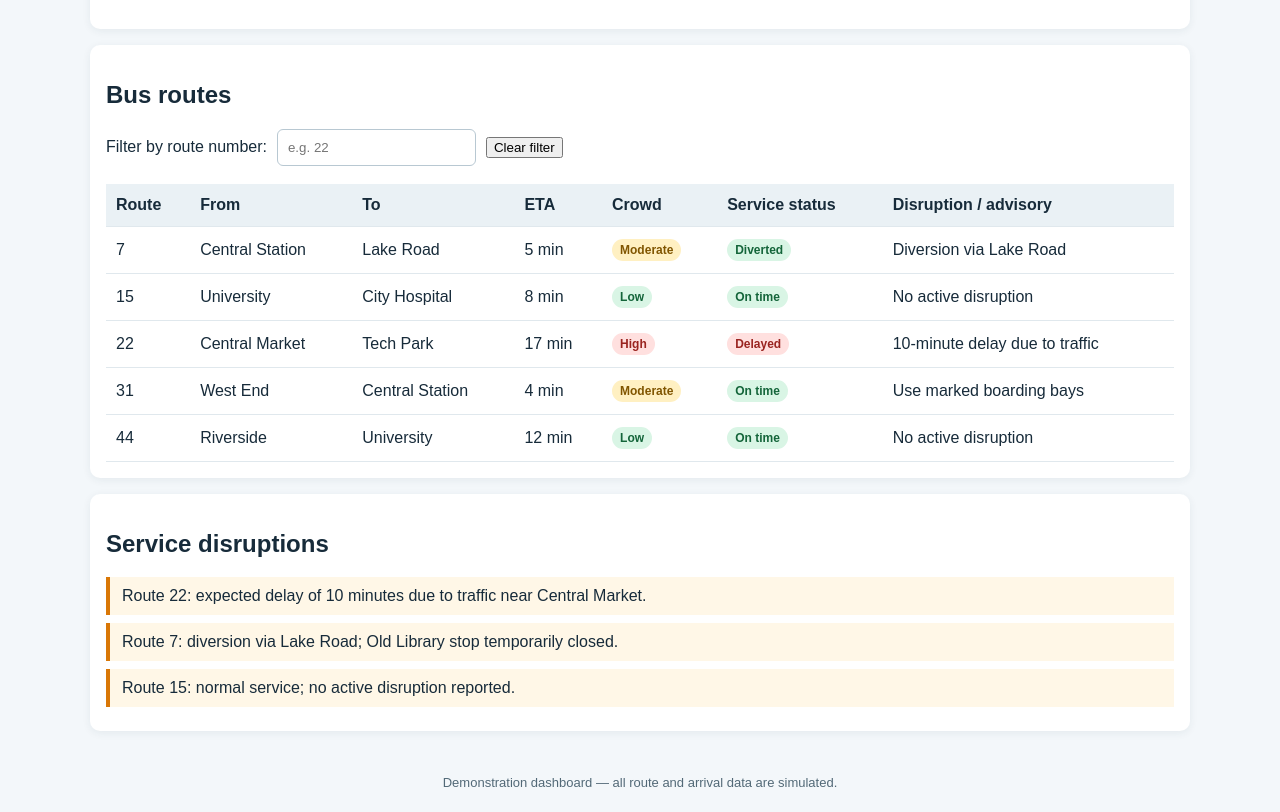
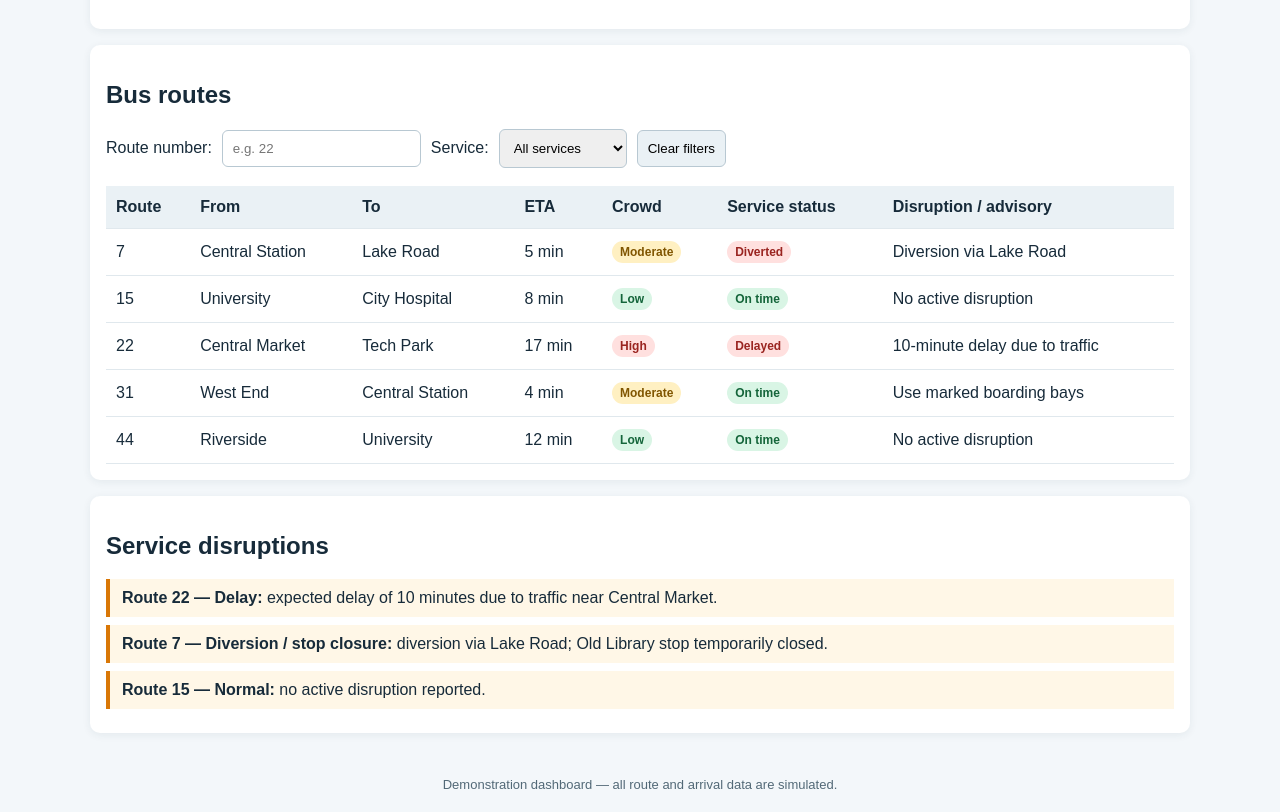
Before and after one commit to HarshidGiriver/public-transport-monitor, a plain HTML site: page index.html in a window 1280 px wide. Shown: the part 368-1180 px from the top of the page. Drawn offline with Linux system fonts and the light colour scheme.

Commit message:
Enhanced

```diff
--- a/index.html
+++ b/index.html
@@ -48,10 +48,14 @@
       gap: 10px;
       align-items: center;
     }
-    input, select {
+    input, select, button {
       padding: 10px;
       border: 1px solid #b8c8d2;
       border-radius: 6px;
+    }
+    button {
+      cursor: pointer;
+      background: #eaf1f5;
     }
     table {
       width: 100%;
@@ -73,7 +77,7 @@
       font-size: 12px;
       font-weight: bold;
     }
-    .low {
+    .low, .normal {
       background: #d9f5e5;
       color: #14653a;
     }
@@ -81,13 +85,9 @@
       background: #fff0c2;
       color: #805500;
     }
-    .high, .delayed {
+    .high, .delayed, .diverted {
       background: #ffe0df;
       color: #9a2420;
-    }
-    .normal {
-      background: #d9f5e5;
-      color: #14653a;
     }
     .disruption {
       border-left: 4px solid #d97706;
@@ -102,12 +102,8 @@
       font-size: 13px;
     }
     @media (max-width: 650px) {
-      table {
-        font-size: 12px;
-      }
-      th, td {
-        padding: 8px 5px;
-      }
+      table { font-size: 12px; }
+      th, td { padding: 8px 5px; }
     }
   </style>
 </head>
@@ -118,18 +114,9 @@
 </header>
 <main>
   <section class="summary">
-      <div class="card">
-        <div>Routes monitored</div>
-        <div class="metric" id="routeCount">0</div>
-      </div>
-      <div class="card">
-        <div>Service disruptions</div>
-        <div class="metric" id="disruptionCount">0</div>
-      </div>
-      <div class="card">
-        <div>High crowd level</div>
-        <div class="metric" id="highCount">0</div>
-      </div>
+    <div class="card"><div>Routes monitored</div><div class="metric" id="routeCount">0</div></div>
+    <div class="card"><div>Service disruptions</div><div class="metric" id="disruptionCount">0</div></div>
+    <div class="card"><div>High crowd level</div><div class="metric" id="highCount">0</div></div>
   </section>
 
   <section class="panel" style="margin-top:16px">
@@ -141,10 +128,18 @@
   <section class="panel" style="margin-top:16px">
     <h2>Bus routes</h2>
     <div class="toolbar">
-        <label for="routeFilter">Filter by route number:</label>
+      <label for="routeFilter">Route number:</label>
       <input id="routeFilter" type="search" placeholder="e.g. 22" aria-label="Filter route number">
-        <button id="clearFilter" type="button">Clear filter</button>
+
+      <label for="statusFilter">Service:</label>
+      <select id="statusFilter">
+        <option value="all">All services</option>
+        <option value="disrupted">Disrupted only</option>
+        <option value="normal">On time only</option>
+      </select>
+      <button id="clearFilter" type="button">Clear filters</button>
     </div>
+
     <div style="overflow-x:auto">
       <table>
         <thead>
@@ -161,74 +156,44 @@
         <tbody id="routeRows"></tbody>
       </table>
     </div>
+    <p id="emptyMessage" hidden>No routes match the selected filters.</p>
   </section>
 
   <section class="panel" style="margin-top:16px">
     <h2>Service disruptions</h2>
-      <div class="disruption">Route 22: expected delay of 10 minutes due to traffic near Central Market.</div>
-      <div class="disruption">Route 7: diversion via Lake Road; Old Library stop temporarily closed.</div>
-      <div class="disruption">Route 15: normal service; no active disruption reported.</div>
+    <div class="disruption"><b>Route 22 — Delay:</b> expected delay of 10 minutes due to traffic near Central Market.</div>
+    <div class="disruption"><b>Route 7 — Diversion / stop closure:</b> diversion via Lake Road; Old Library stop temporarily closed.</div>
+    <div class="disruption"><b>Route 15 — Normal:</b> no active disruption reported.</div>
   </section>
 </main>
-
 <footer>Demonstration dashboard — all route and arrival data are simulated.</footer>
 
 <script>
   const buses = [
-      {
-        route: "7",
-        from: "Central Station",
-        to: "Lake Road",
-        eta: "5 min",
-        crowd: "Moderate",
-        status: "Diverted",
-        advisory: "Diversion via Lake Road"
-      },
-      {
-        route: "15",
-        from: "University",
-        to: "City Hospital",
-        eta: "8 min",
-        crowd: "Low",
-        status: "On time",
-        advisory: "No active disruption"
-      },
-      {
-        route: "22",
-        from: "Central Market",
-        to: "Tech Park",
-        eta: "17 min",
-        crowd: "High",
-        status: "Delayed",
-        advisory: "10-minute delay due to traffic"
-      },
-      {
-        route: "31",
-        from: "West End",
-        to: "Central Station",
-        eta: "4 min",
-        crowd: "Moderate",
-        status: "On time",
-        advisory: "Use marked boarding bays"
-      },
-      {
-        route: "44",
-        from: "Riverside",
-        to: "University",
-        eta: "12 min",
-        crowd: "Low",
-        status: "On time",
-        advisory: "No active disruption"
-      }
+    { route: "7", from: "Central Station", to: "Lake Road", eta: "5 min", crowd: "Moderate", status: "Diverted", advisory: "Diversion via Lake Road" },
+    { route: "15", from: "University", to: "City Hospital", eta: "8 min", crowd: "Low", status: "On time", advisory: "No active disruption" },
+    { route: "22", from: "Central Market", to: "Tech Park", eta: "17 min", crowd: "High", status: "Delayed", advisory: "10-minute delay due to traffic" },
+    { route: "31", from: "West End", to: "Central Station", eta: "4 min", crowd: "Moderate", status: "On time", advisory: "Use marked boarding bays" },
+    { route: "44", from: "Riverside", to: "University", eta: "12 min", crowd: "Low", status: "On time", advisory: "No active disruption" }
   ];
 
   function renderRoutes() {
     const query = document.getElementById("routeFilter").value.trim().toLowerCase();
-      const visible = buses.filter(bus => bus.route.toLowerCase().includes(query));
+    const statusFilter = document.getElementById("statusFilter").value;
+
+    const visible = buses.filter(bus => {
+      const routeMatches = bus.route.toLowerCase().includes(query);
+      const disrupted = bus.status === "Delayed" || bus.status === "Diverted";
+      const statusMatches = statusFilter === "all" ||
+                            (statusFilter === "disrupted" && disrupted) ||
+                            (statusFilter === "normal" && !disrupted);
+      return routeMatches && statusMatches;
+    });
 
     document.getElementById("routeRows").innerHTML = visible.map(bus => {
       const crowdClass = bus.crowd.toLowerCase();
-        const statusClass = bus.status === "Delayed" ? "delayed" : "normal";
+      const statusClass = bus.status === "Delayed" ? "delayed" :
+                          (bus.status === "Diverted" ? "diverted" : "normal");
       return `<tr>
         <td>${bus.route}</td>
         <td>${bus.from}</td>
@@ -240,14 +205,17 @@
       </tr>`;
     }).join("");
 
+    document.getElementById("emptyMessage").hidden = visible.length !== 0;
     document.getElementById("routeCount").textContent = buses.length;
     document.getElementById("disruptionCount").textContent = buses.filter(bus => bus.status === "Delayed" || bus.status === "Diverted").length;
     document.getElementById("highCount").textContent = buses.filter(bus => bus.crowd === "High").length;
   }
 
   document.getElementById("routeFilter").addEventListener("input", renderRoutes);
+  document.getElementById("statusFilter").addEventListener("change", renderRoutes);
   document.getElementById("clearFilter").addEventListener("click", () => {
     document.getElementById("routeFilter").value = "";
+    document.getElementById("statusFilter").value = "all";
     renderRoutes();
   });
 
```
Lines whose indentation alone changed are shown as unchanged.
